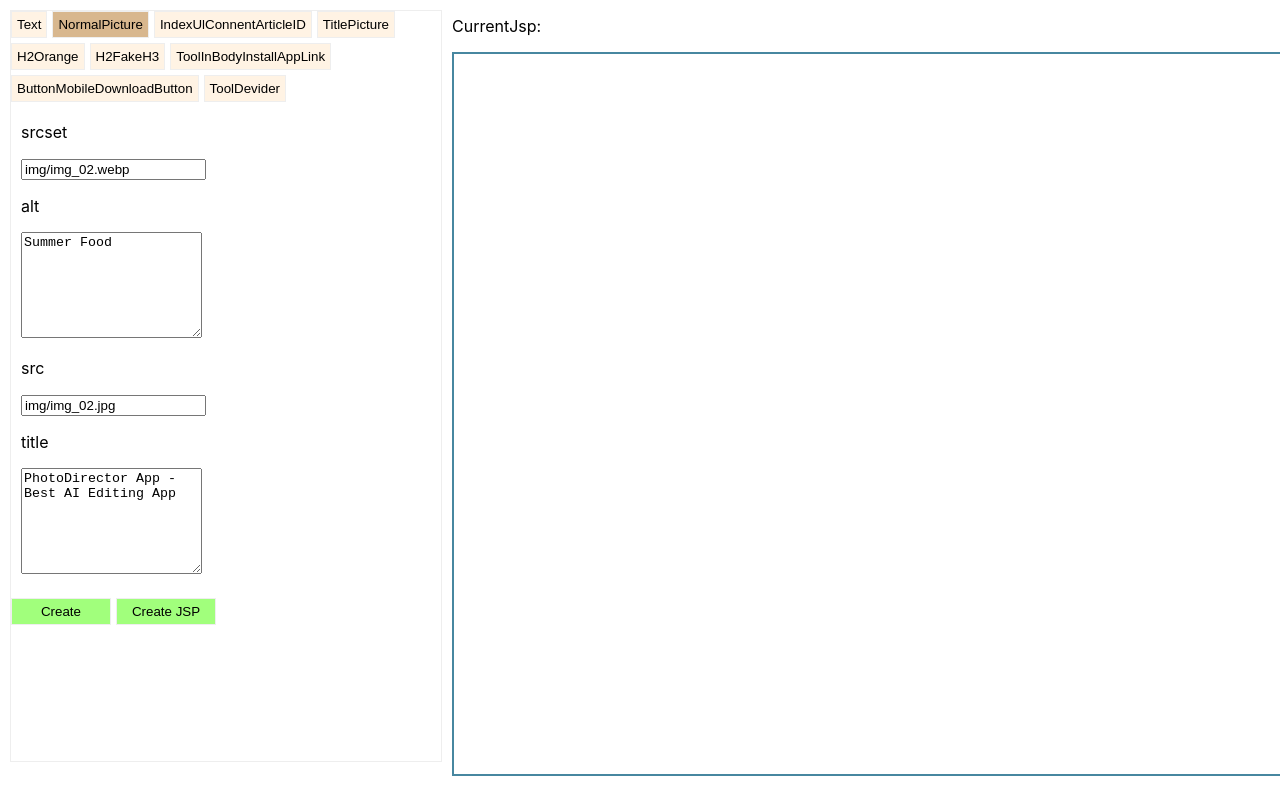
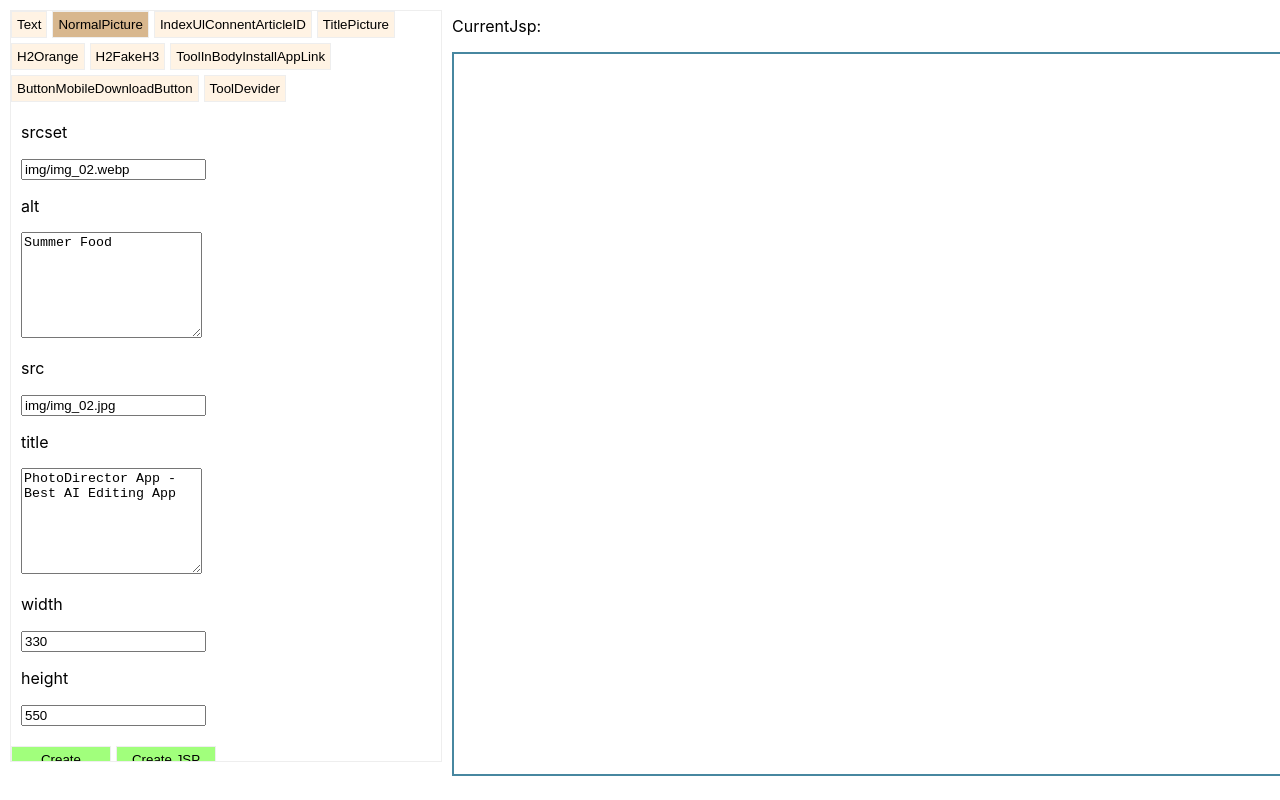
Before and after one commit to flora29058486/Oliver1, a React (Create React App) app: page / in a window 1280 px wide. Both pictures are taken after a click on the button "NormalPicture". Shown: the top 800 px of the page. Built offline with nearby package versions, Linux system fonts and the light colour scheme.

Commit message:
add: adjusting some buttton

```diff
--- a/src/App.js
+++ b/src/App.js
@@ -61,7 +61,7 @@ function App() {
       case "NormalPicture":
         ret += `<picture>\n`;
         ret += `\t<source srcset="${v.srcset}" type="image/webp">\n`;
-        ret += `\t<img itemprop="image" alt="${v.alt}" src="${v.src}" title="${v.title}" loading="lazy" class="mobile-wide" width="350" height="480">\n`;
+        ret += `\t<img itemprop="image" alt="${v.alt}" src="${v.src}" title="${v.title}" loading="lazy" class="mobile-wide" width="${v.width}" height="${v.height}">\n`;
         ret += `</picture>\n`;
         break;
 
@@ -75,9 +75,9 @@ function App() {
       case "TitlePicture":
         ret += `<picture id="a0">\n`;
         ret += `<source media="(min-width: 550px)" srcset="${v.srcset1}" type="image/webp">\n`;
-        ret += `<source media="(max-width: 550px)" srcset="${v.srcset2}" type="image/webp" width="550" height="309">\n`;
+        ret += `<source media="(max-width: 550px)" srcset="${v.srcset2}" type="image/webp" width="${v.width}" height="${v.height}">\n`;
         ret += `<source media="(min-width: 550px)" srcset="${v.srcset3}" type="image/jpeg">\n`;
-        ret += `<source media="(max-width: 550px)" srcset="${v.srcset4}" type="image/jpeg" width="550" height="309">\n`;
+        ret += `<source media="(max-width: 550px)" srcset="${v.srcset4}" type="image/jpeg" width="${v.width}" height="${v.height}">\n`;
         ret += `<img src="${v.src}" alt="${v.alt}" loading="eager" width="1000" height="333">\n`;
         ret += `</picture>\n`;
         break;
@@ -99,7 +99,12 @@ function App() {
         ret += StaticTexts.Button_MobileDownloadButton;
         break;
       case "ToolDevider":
-        ret += StaticTexts.ToolDevider;
+        ret += `<jsp:include page="/stat/blog/resource/module/cta-responsive-download-master.jsp">\n`;
+        ret += `\t<jsp:param name="buttonProductId" value="211" />\n`;
+        ret += `\t<jsp:param name="template" value="Mobile" />\n`;
+        ret += `\t<jsp:param name="CustomText" value="${v.text}" />\n`;
+        ret += `\t<jsp:param name="CustomSlogan" value="${v.slogan}" />\n`;
+        ret += `</jsp:include>\n`;
         break;
       default:
         break;
--- a/src/CommandPanel/Components/ButtonMobileDownloadButton.js
+++ b/src/CommandPanel/Components/ButtonMobileDownloadButton.js
@@ -1,14 +1,30 @@
-import { useEffect } from "react";
+import { useEffect, useState } from "react";
 
 const ButtonMobileDownloadButton = (props) => {
+	const [text, setText] = useState("Free Download");
+	const [slogan, setSlogan] = useState("Effortless Photo Editing");
+
 	useEffect(() => {
 		props.setJspObj({
 			mode: "ButtonMobileDownloadButton",
+			text: text,
+			slogan: slogan
 		});
-	}, [])
+	}, [text, slogan])
+
 	return (
 		<div>
 			<p>MobileDownloadButton</p>
+			<p>text</p>
+			<input
+				value={text}
+				onChange={(e) => setText(e.target.value)}
+			/>
+			<p>slogan</p>
+			<input
+				value={slogan}
+				onChange={(e) => setSlogan(e.target.value)}
+			/>
 		</div>
 	);
 }
--- a/src/CommandPanel/Components/NormalPicture.js
+++ b/src/CommandPanel/Components/NormalPicture.js
@@ -6,6 +6,8 @@ const NormalPicture = (props) => {
 	const [alt, setAlt] = useState("Summer Food")
 	const [src, setSrc] = useState("img/img_02.jpg")
 	const [title, setTitle] = useState("PhotoDirector App - Best AI Editing App")
+	const [width, setWidth] = useState("330")
+	const [height, setHeight] = useState("550")
 
 	useEffect(() => {
 		props.setJspObj({
@@ -15,8 +17,10 @@ const NormalPicture = (props) => {
 			alt: alt,
 			src: src,
 			title: title,
+			width: width,
+			height: height
 		});
-	}, [srcset, alt, src, title]);
+	}, [srcset, alt, src, title, width, height]);
 
 
 
@@ -41,6 +45,16 @@ const NormalPicture = (props) => {
 			<textarea
 				value={title}
 				onChange={(e) => setTitle(e.target.value)}
+			/>
+			<p>width</p>
+			<input
+				value={width}
+				onChange={(e) => setWidth(e.target.value)}
+			/>
+			<p>height</p>
+			<input
+				value={height}
+				onChange={(e) => setHeight(e.target.value)}
 			/>
 		</div>
 	)
--- a/src/CommandPanel/Components/TitlePicture.js
+++ b/src/CommandPanel/Components/TitlePicture.js
@@ -1,12 +1,14 @@
 import { useEffect, useState } from "react";
 
 const TitlePicture = (props) => {
-	const [srcset1, setSrcset1] = useState("img/top_1000x333.webp")
-	const [srcset2, setSrcset2] = useState("img/top_550x309.webp")
-	const [srcset3, setSrcset3] = useState("img/top_1000x333.jpg")
-	const [srcset4, setSrcset4] = useState("img/top_550x309.jpg")
-	const [src, setSrc] = useState("img/top_1000x333.jpg")
-	const [alt, setAlt] = useState("")
+	const [srcset1, setSrcset1] = useState("img/top_1000x333.webp");
+	const [srcset2, setSrcset2] = useState("img/top_550x309.webp");
+	const [srcset3, setSrcset3] = useState("img/top_1000x333.jpg");
+	const [srcset4, setSrcset4] = useState("img/top_550x309.jpg");
+	const [src, setSrc] = useState("img/top_1000x333.jpg");
+	const [alt, setAlt] = useState("");
+	const [width, setWidth] = useState("550");
+	const [height, setHeight] = useState("309");
 
 
 	useEffect(() => {
@@ -19,8 +21,10 @@ const TitlePicture = (props) => {
 			srcset4: srcset4,
 			src: src,
 			alt: alt,
+			width: width,
+			height: height
 		});
-	}, [srcset1, srcset2, srcset3, srcset4, alt, src]);
+	}, [srcset1, srcset2, srcset3, srcset4, alt, src, width, height]);
 
 	// setTimeout(() => {
 	// 	props.setJspObj({
@@ -60,9 +64,19 @@ const TitlePicture = (props) => {
 				onChange={(e) => setSrc(e.target.value)}
 			/>
 			<p>alt</p>
-			<textarea
+			<input
 				value={alt}
 				onChange={(e) => setAlt(e.target.value)}
+			/>
+			<p>width</p>
+			<input
+				value={width}
+				onChange={(e) => setWidth(e.target.value)}
+			/>
+			<p>height</p>
+			<input
+				value={height}
+				onChange={(e) => setHeight(e.target.value)}
 			/>
 		</div>
 	)
--- a/src/utils/StaticTexts.js
+++ b/src/utils/StaticTexts.js
@@ -36,16 +36,17 @@ const StaticTexts = {
 	}
 }
 </style>\n`,
-	Button_MobileDownloadButton: `
-<jsp:include page="/stat/blog/resource/module/cta-responsive-download-master.jsp">
-	<jsp:param name="buttonProductId" value="211" />
-	<jsp:param name="template" value="Mobile" />
-	<jsp:param name="CustomText" value="Free Download" />
-	<jsp:param name="CustomSlogan" value="Effortless Photo Editing" />
-</jsp:include>\n`,
-	ToolDevider: `
-<div class="divider"></div>
-	`
+
+// 	Button_MobileDownloadButton: `
+// <jsp:include page="/stat/blog/resource/module/cta-responsive-download-master.jsp">
+//   <jsp:param name="buttonProductId" value="211" />
+//   <jsp:param name="template" value="Mobile" />
+//   <jsp:param name="CustomText" value="Free Download" />
+//   <jsp:param name="CustomSlogan" value="Effortless Photo Editing" />
+// </jsp:include>\n`,
+// 	ToolDevider: `
+// <div class="divider"></div>
+// 	`
 }
 
 export default StaticTexts;
```
